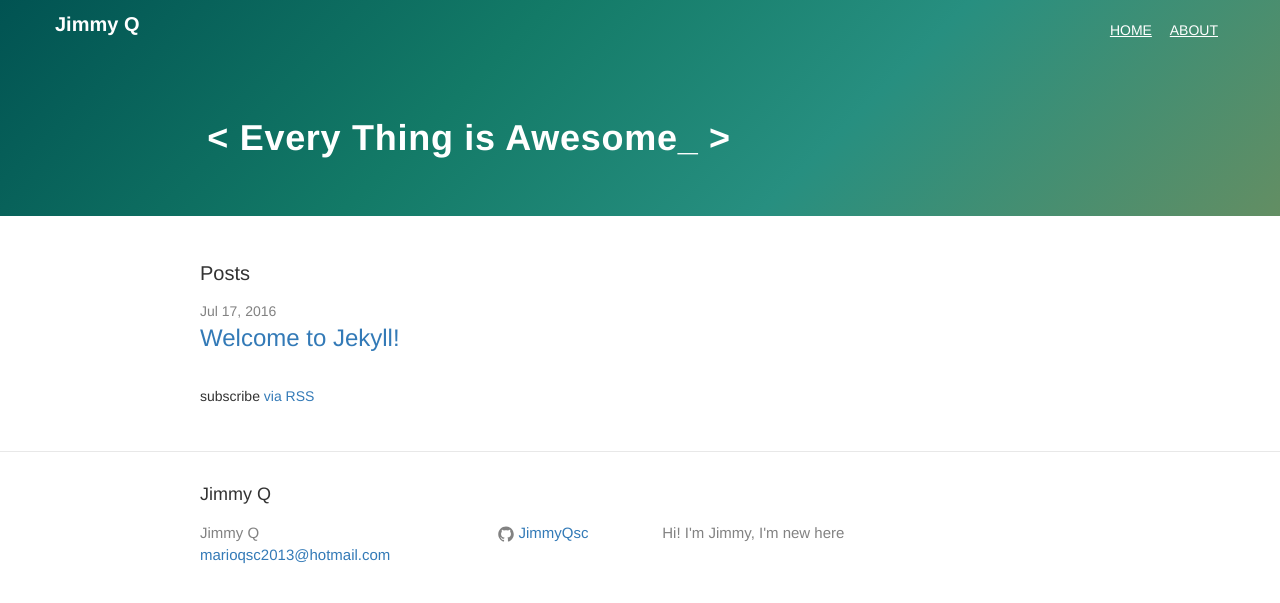
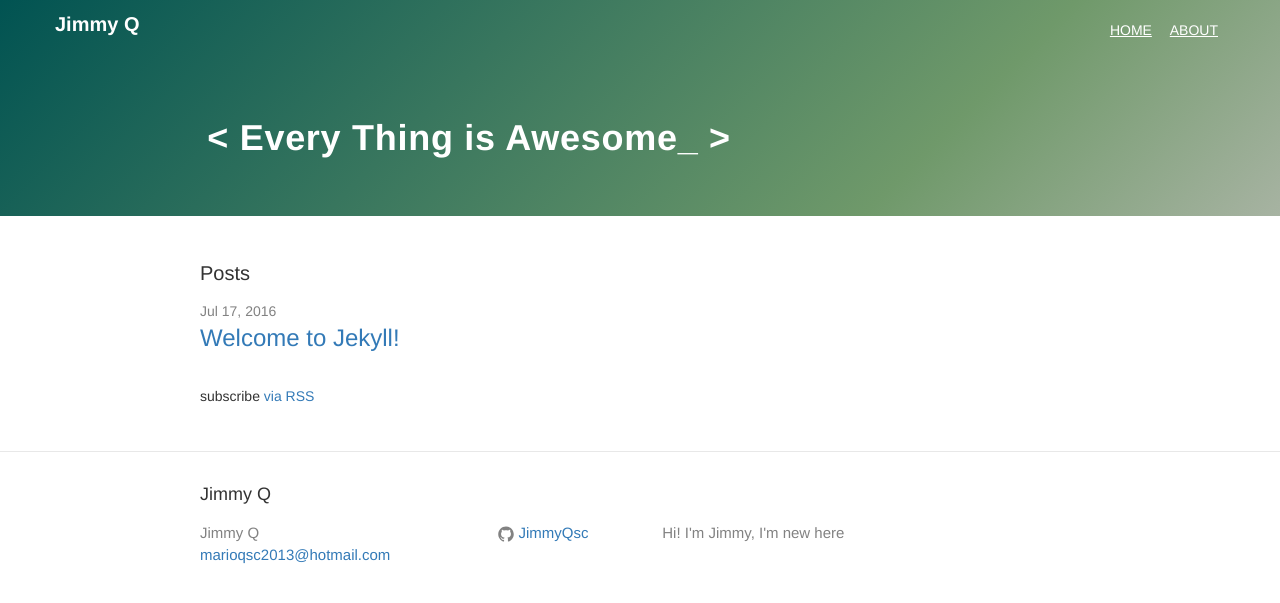
Before and after one commit to odebo/JimmyQsc.github.io, a Jekyll site: the page built from index.html, in a window 1280 px wide. Shown: the top 603 px of the page. Built offline with Jekyll 4.4.1, drawn with Linux system fonts in a browser that asks for light colours.

Commit message:
test if the server is working

```diff
--- a/_sass/_layout.scss
+++ b/_sass/_layout.scss
@@ -2,11 +2,13 @@
  * Site header
  */
 .site-header {
+/* Permalink - use to edit and share this gradient: http://colorzilla.com/gradient-editor/#015352+0,6f996a+72,a7b3a2+100 */
 background: #015352; /* Old browsers */
-background: -moz-linear-gradient(-45deg,  #015352 0%, #137a67 37%, #278f80 65%, #638e63 100%); /* FF3.6-15 */
-background: -webkit-linear-gradient(-45deg,  #015352 0%,#137a67 37%,#278f80 65%,#638e63 100%); /* Chrome10-25,Safari5.1-6 */
-background: linear-gradient(135deg,  #015352 0%,#137a67 37%,#278f80 65%,#638e63 100%); /* W3C, IE10+, FF16+, Chrome26+, Opera12+, Safari7+ */
-filter: progid:DXImageTransform.Microsoft.gradient( startColorstr='#015352', endColorstr='#638e63',GradientType=1 ); /* IE6-9 fallback on horizontal gradient */
+background: -moz-linear-gradient(-45deg,  #015352 0%, #6f996a 72%, #a7b3a2 100%); /* FF3.6-15 */
+background: -webkit-linear-gradient(-45deg,  #015352 0%,#6f996a 72%,#a7b3a2 100%); /* Chrome10-25,Safari5.1-6 */
+background: linear-gradient(135deg,  #015352 0%,#6f996a 72%,#a7b3a2 100%); /* W3C, IE10+, FF16+, Chrome26+, Opera12+, Safari7+ */
+filter: progid:DXImageTransform.Microsoft.gradient( startColorstr='#015352', endColorstr='#a7b3a2',GradientType=1 ); /* IE6-9 fallback on horizontal gradient */
+
 
     text-align: center;
     @media screen and (min-width: 768px) {
```
